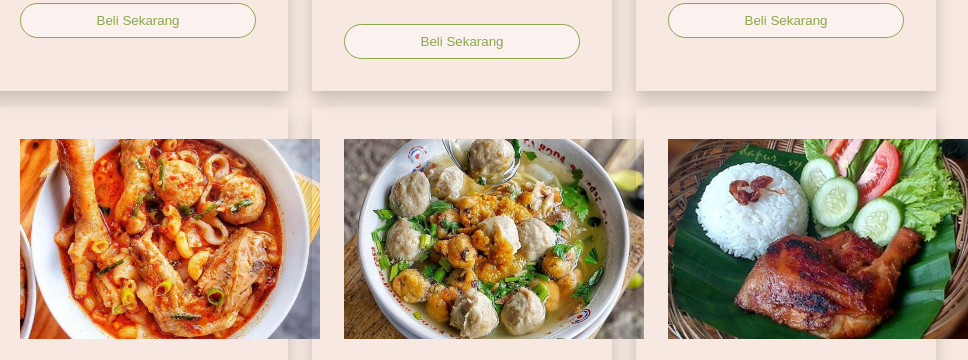
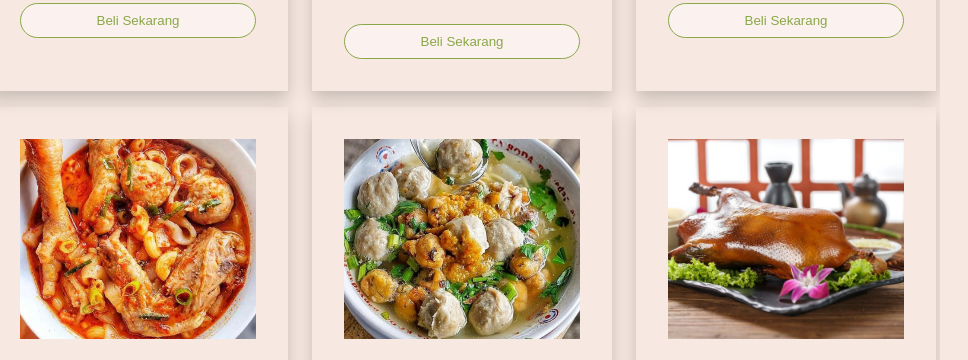
Before and after one commit to KRP186zL/Kirana-Food, a plain HTML site: page index.html in a window 1280 px wide. Shown: the part 1304-1664 px from the top of the page, 340-1308 px from the left, 968 px wide, since content can reach past the window. Drawn offline with nearby package versions, Linux system fonts and the light colour scheme.

Commit message:
Kirana's-Food Update Foto Bebek Peking

```diff
--- a/assets/styles/style.css
+++ b/assets/styles/style.css
@@ -174,7 +174,7 @@ main article#menu .card-container .card-wrapper {
 }
 main article#menu .card-container .card-wrapper img {
   height: 200px;
-  width: 300px;
+  width: 100%;
   object-fit: cover;
   object-position: center;
 }
@@ -234,6 +234,9 @@ footer p a {
   main article#menu .card-container .card-wrapper {
     width: 100%;
   }
+  main article#menu .card-container .card-wrapper img {
+    width: 300px;
+  }
 }
 
 @media screen and (max-width: 768px) {
--- a/index.html
+++ b/index.html
@@ -152,7 +152,7 @@
             <button>Beli Sekarang</button>
           </div>
           <div class="card-wrapper">
-            <img src="./assets/img/ayam-bakar.jpg" alt="Ayam Bakar" />
+            <img src="./assets/img/bebek-ngeritik.jpg" alt="Ayam Bakar" />
             <h3>Bebek Peking</h3>
             <p>
               Nikmati Bebek Peking ala Kirana's Food, pilihan terbaik untuk
```
